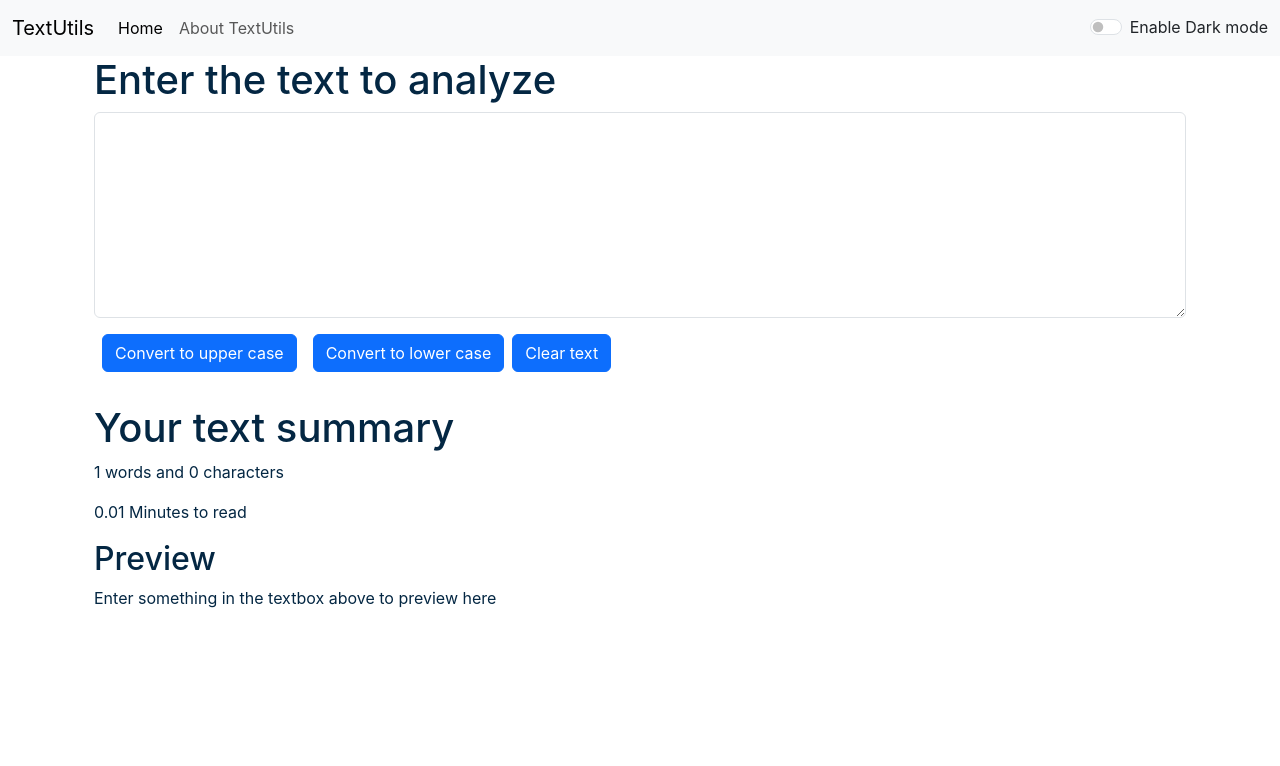
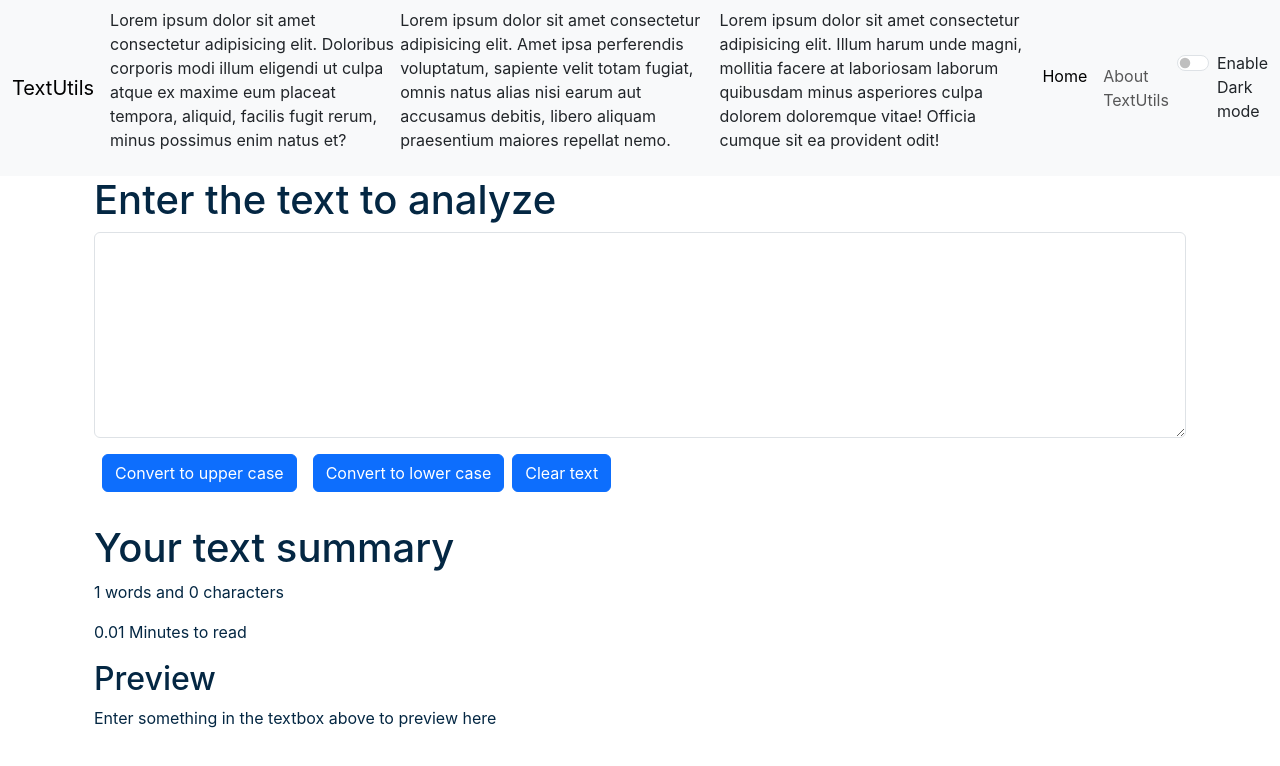
Before and after one commit to skndrali22/Text-operations, a React (Create React App) app: page / in a window 1280 px wide. Shown: the top 766 px of the page. Built offline with nearby package versions, Linux system fonts and the light colour scheme.

Commit message:
navchanges

```diff
--- a/src/components/Navbar.js
+++ b/src/components/Navbar.js
@@ -14,7 +14,9 @@ export default function Navbar(props) {
         {/* <a className="navbar-brand" href="#">
           {props.title}
         </a> */}
-
+        <p>Lorem ipsum dolor sit amet consectetur adipisicing elit. Doloribus corporis modi illum eligendi ut culpa atque ex maxime eum placeat tempora, aliquid, facilis fugit rerum, minus possimus enim natus et?</p>
+        <p>Lorem ipsum dolor sit amet consectetur adipisicing elit. Amet ipsa perferendis voluptatum, sapiente velit totam fugiat, omnis natus alias nisi earum aut accusamus debitis, libero aliquam praesentium maiores repellat nemo.</p>
+        <p>Lorem ipsum dolor sit amet consectetur adipisicing elit. Illum harum unde magni, mollitia facere at laboriosam laborum quibusdam minus asperiores culpa dolorem doloremque vitae! Officia cumque sit ea provident odit!</p>
         <button
           className="navbar-toggler"
           type="button"
```
